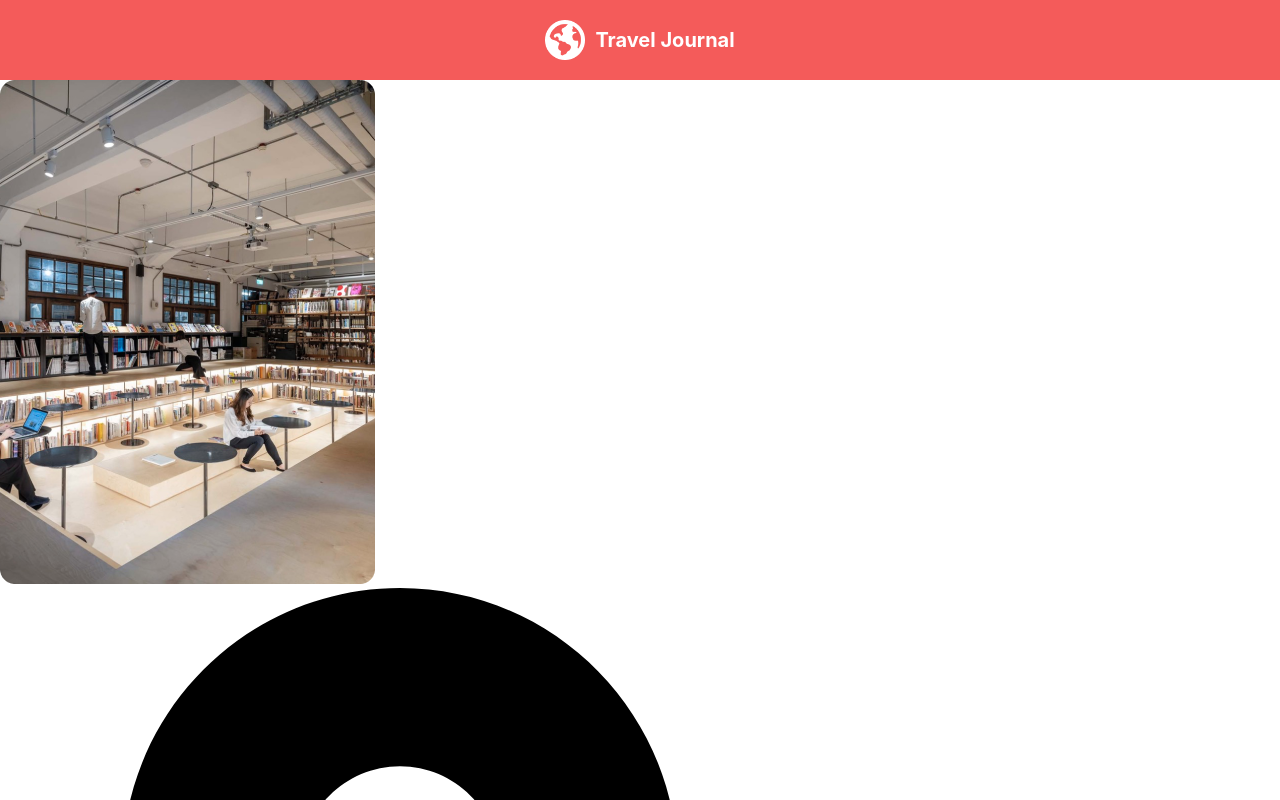
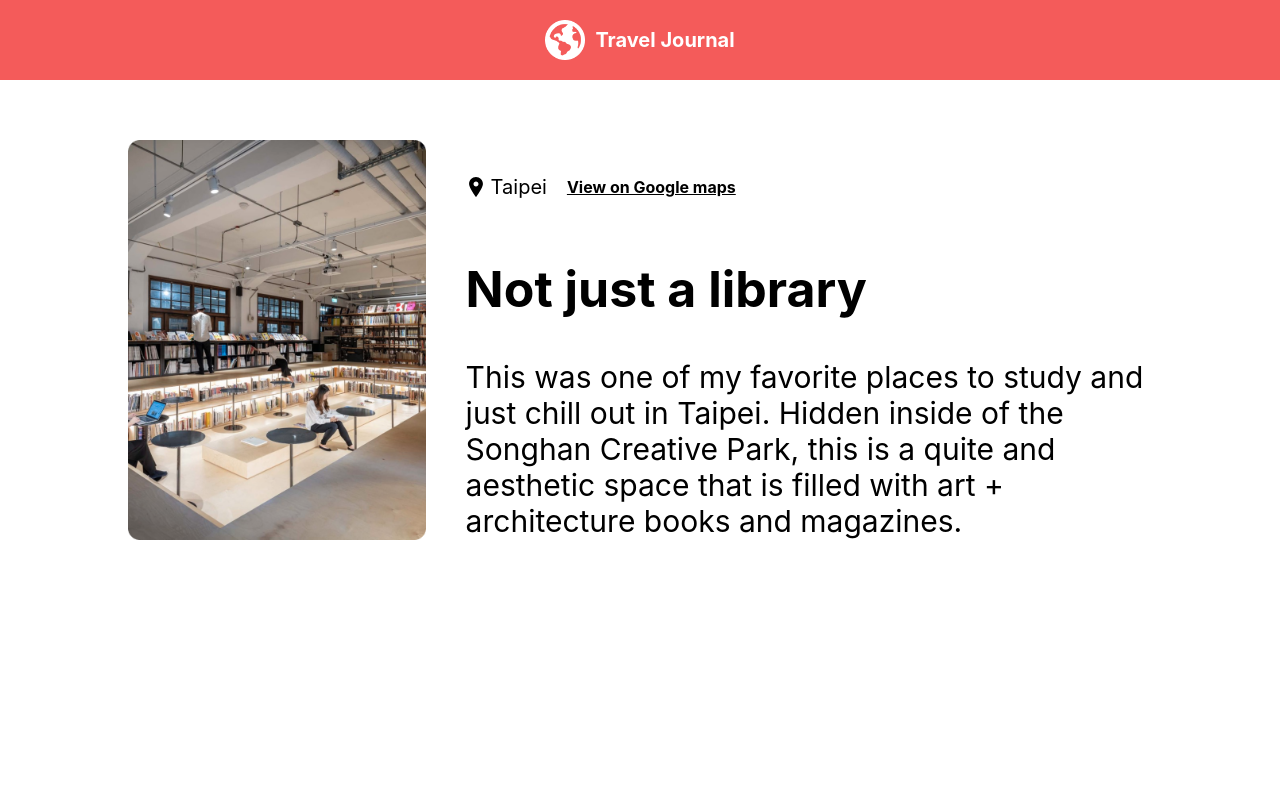
Before and after one commit to EmilsValdmanis/React-Project2, a React (Vite) app: page / in a window 1280 px wide. Shown: the top 800 px of the page. Built offline with nearby package versions, Linux system fonts and the light colour scheme.

Commit message:
Basic card styling

```diff
--- a/components/Card.jsx
+++ b/components/Card.jsx
@@ -4,11 +4,22 @@ import location from "../src/assets/location.svg";
 export default function Card() {
   return (
     <div className="card">
-      <img src={test} alt="" />
-      <div>
-        <img src={location} />
-        <p>Taipei</p>
-        <a href="#">View on Google maps</a>
+      <img src={test} className="card--image" />
+      <div className="card--text">
+        <div className="card--location">
+          <img src={location} className="card--location_icon" />
+          <p className="card--location_text">Taipei</p>
+          <a href="#" className="card--location_link">
+            View on Google maps
+          </a>
+        </div>
+        <p className="card--title">Not just a library</p>
+        <p className="card--description">
+          This was one of my favorite places to study and just chill out in
+          Taipei. Hidden inside of the Songhan Creative Park, this is a quite
+          and aesthetic space that is filled with art + architecture books and
+          magazines.
+        </p>
       </div>
     </div>
   );
--- a/src/App.css
+++ b/src/App.css
@@ -7,6 +7,8 @@ body {
   margin: 0;
   padding: 0;
 }
+
+/* Navbar styling */
 
 .navbar {
   background-color: #f45b5a;
@@ -26,3 +28,52 @@ body {
 .navbar--logo {
   height: 50%;
 }
+
+/* Card styling */
+
+.card {
+  display: flex;
+  height: 400px;
+  width: 80%;
+  margin: 60px auto;
+}
+
+.card--text {
+  margin-left: 40px;
+}
+
+.card--location {
+  display: flex;
+  align-items: center;
+  gap: 5px;
+  margin-top: 15px;
+}
+
+.card--location_link {
+  margin-left: 15px;
+  color: black;
+  font-weight: bold;
+  font-size: 16px;
+}
+
+.card--location_text {
+  font-size: 20px;
+}
+
+.card--location_icon {
+  height: 20px;
+}
+
+.card--title {
+  font-weight: bold;
+  font-size: 50px;
+  margin: 40px 0px;
+}
+
+.card--description {
+  font-size: 30px;
+}
+
+.card--image {
+  height: 100%;
+}
```
